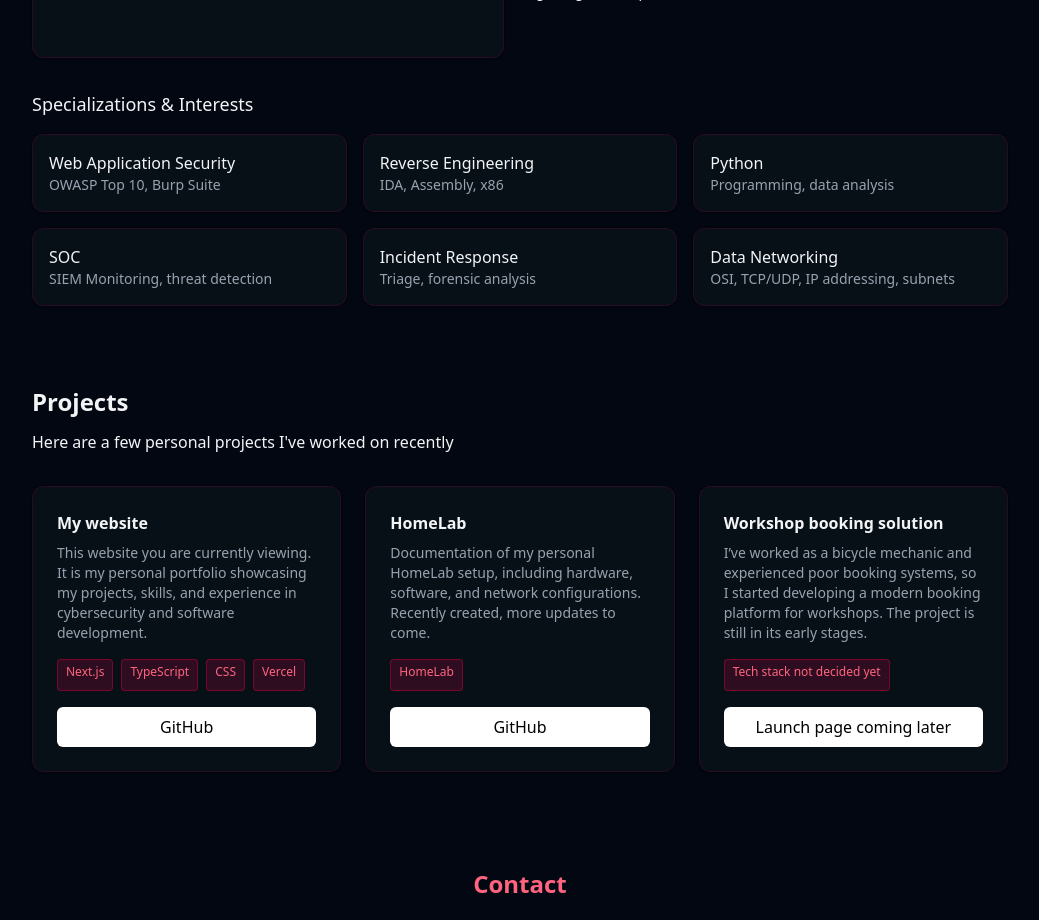
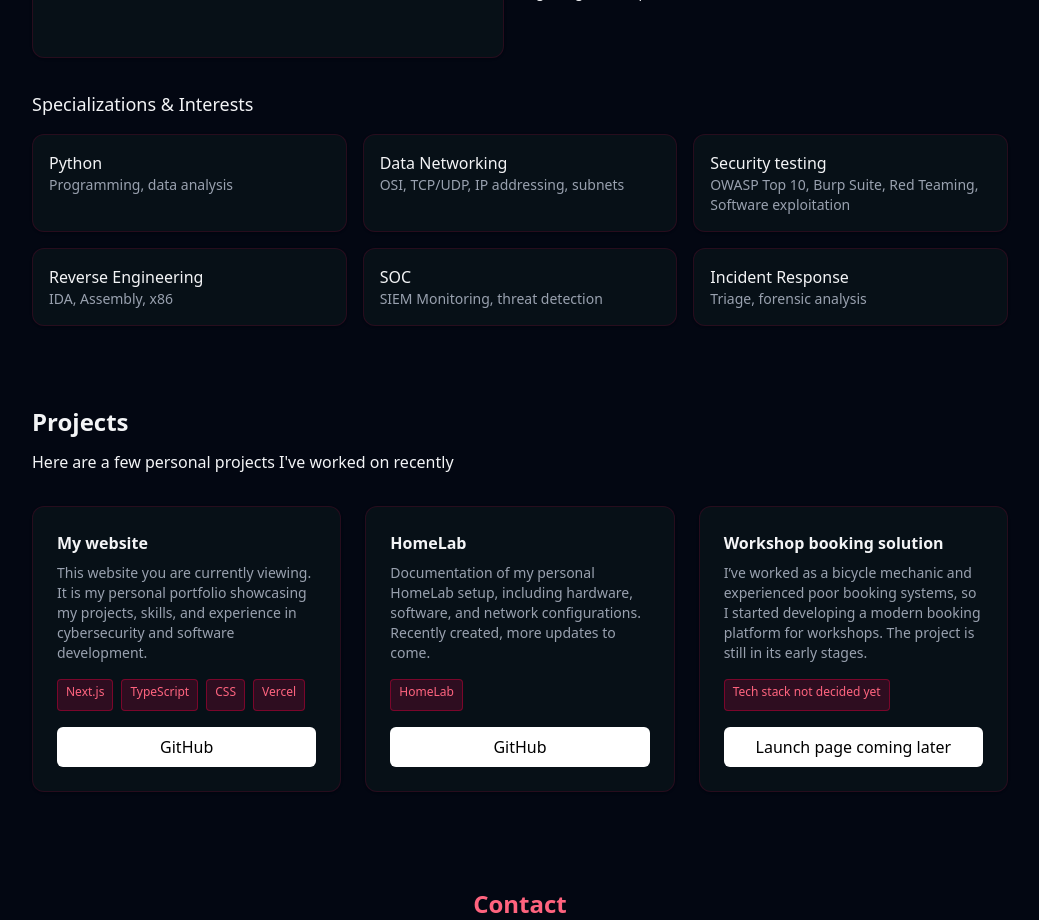
Before and after one commit to Aar00t/My-website, a Next.js app: page / in a window 1280 px wide. Shown: the part 800-1720 px from the top of the page, without its empty margins (120-1159 px from the left). Built offline with nearby package versions, Linux system fonts and the light colour scheme.

Commit message:
About section grid update

```diff
--- a/app/sections/about.tsx
+++ b/app/sections/about.tsx
@@ -44,12 +44,12 @@ export default function About() {
         <h3 className="mb-4 text-lg font-medium">Specializations &amp; Interests</h3>
         <div className="grid grid-cols-1 sm:grid-cols-2 lg:grid-cols-3 gap-4">
           {[
-            { title: 'Web Application Security', desc: 'OWASP Top 10, Burp Suite' },
+            { title: 'Python', desc: 'Programming, data analysis' },
+            { title: 'Data Networking', desc: 'OSI, TCP/UDP, IP addressing, subnets' },
+            { title: 'Security testing', desc: 'OWASP Top 10, Burp Suite, Red Teaming, Software exploitation' },
             { title: 'Reverse Engineering', desc: 'IDA, Assembly, x86' },
-            { title: 'Python', desc: 'Programming, data analysis' },
             { title: 'SOC', desc: 'SIEM Monitoring, threat detection' },
             { title: 'Incident Response', desc: 'Triage, forensic analysis' },
-            { title: 'Data Networking', desc: 'OSI, TCP/UDP, IP addressing, subnets' },
           ].map((i) => (
             <div
               key={i.title}
```
